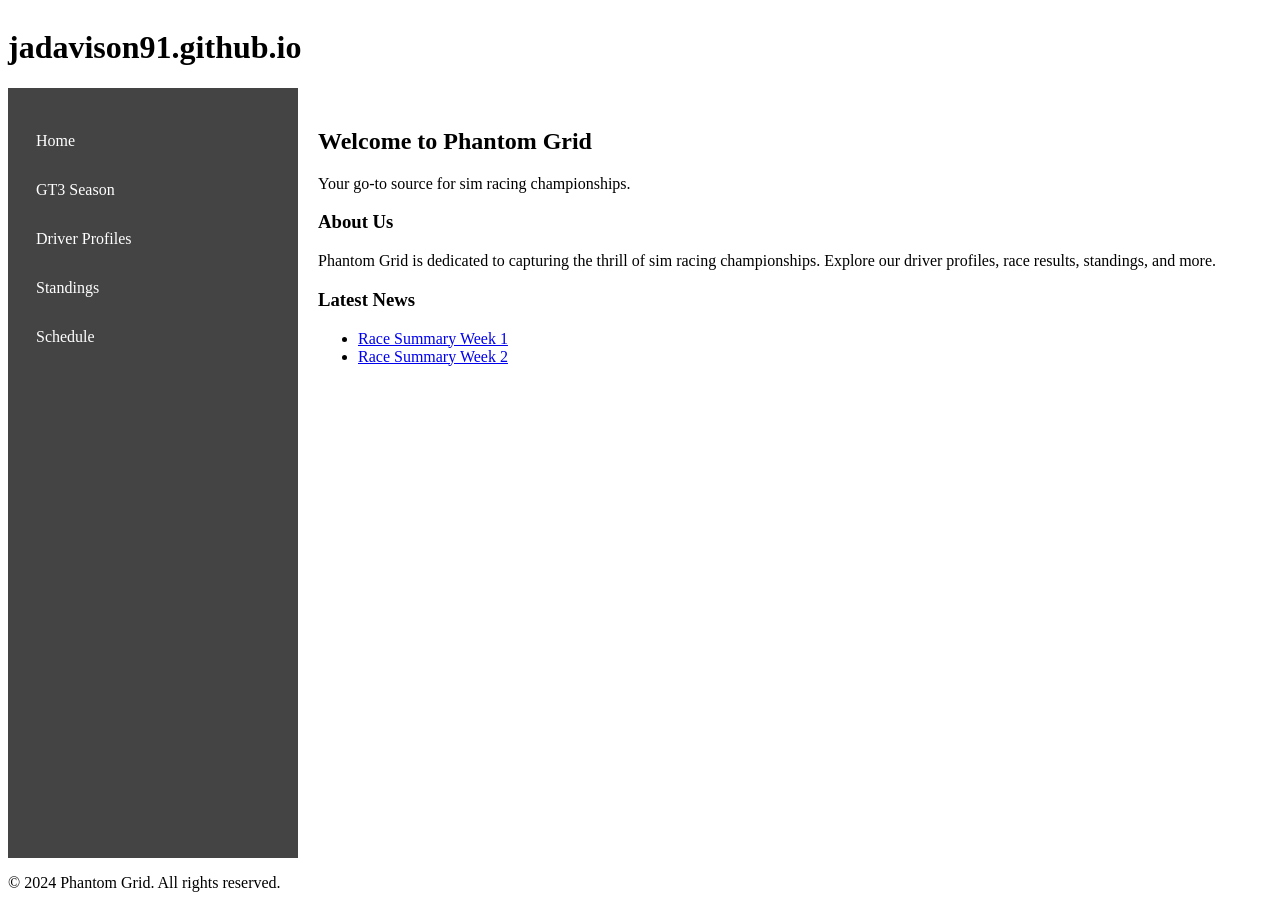
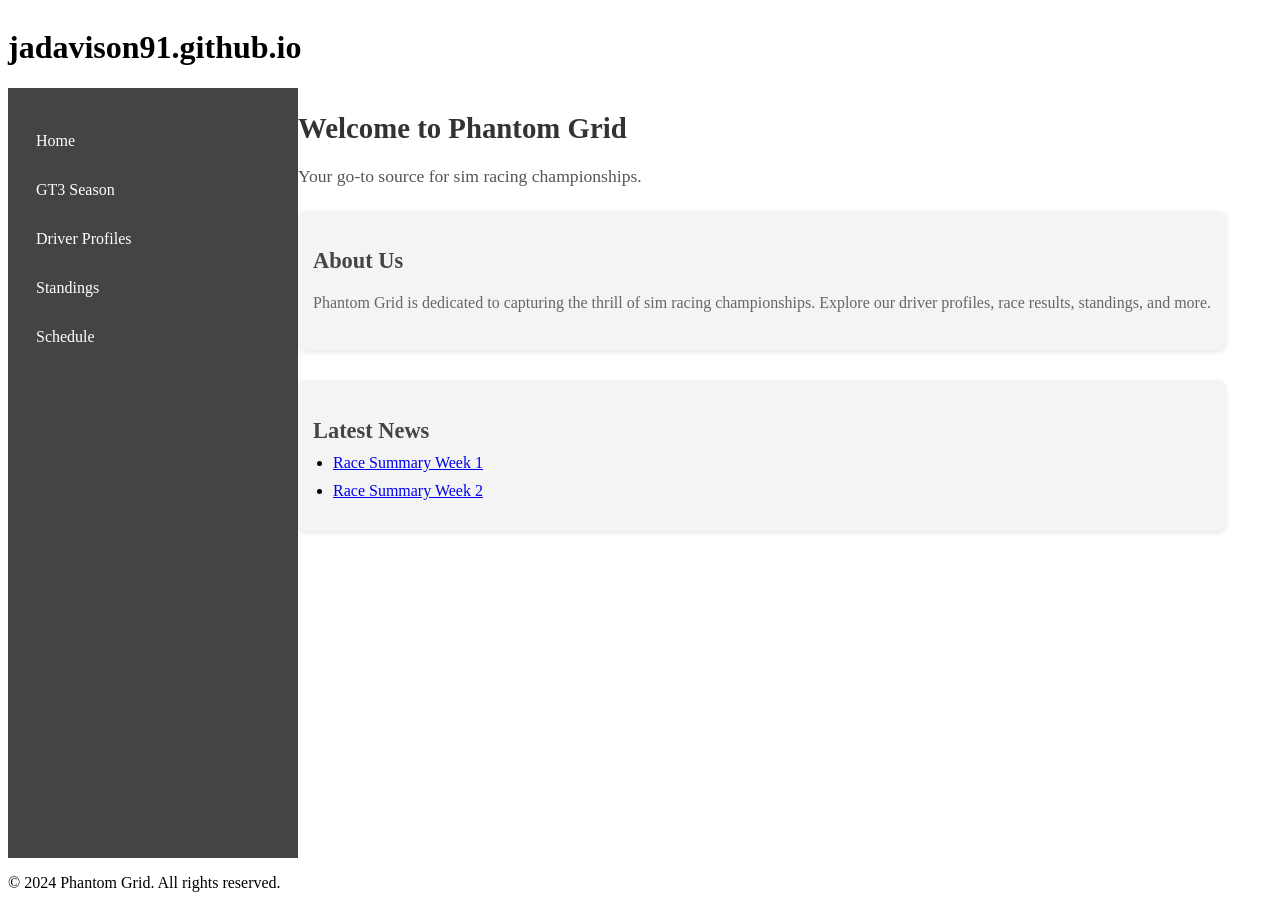
Before and after one commit to jadavison91/jadavison91.github.io, a Jekyll site: the page built from phantom.html, in a window 1280 px wide. Built offline with Jekyll 4.4.1, drawn with Linux system fonts in a browser that asks for light colours.

Commit message:
updated content style in css

```diff
--- a/assets/css/styles.css
+++ b/assets/css/styles.css
@@ -44,8 +44,46 @@ aside nav ul li a:hover {
     background-color: #666;
 }
 
-/* Main Content Styling */
-main {
-    flex: 1; /* Makes the main content take up remaining space */
-    padding: 20px;
-    backgro
+/* Content Text Styling */
+main h2 {
+    color: #333;
+    font-size: 1.8em;
+    margin-bottom: 15px;
+}
+
+main p {
+    font-size: 1.1em;
+    line-height: 1.6;
+    color: #555;
+    margin-bottom: 20px;
+}
+
+main section {
+    margin-bottom: 30px;
+    padding: 15px;
+    background-color: #f4f4f4;
+    border-radius: 8px;
+    box-shadow: 0 2px 5px rgba(0, 0, 0, 0.1);
+}
+
+main section h3 {
+    color: #444;
+    font-size: 1.4em;
+    margin-bottom: 10px;
+}
+
+main section p {
+    font-size: 1em;
+    color: #666;
+}
+
+/* List Styling */
+main ul {
+    list-style-type: disc;
+    padding-left: 20px;
+    margin-top: 10px;
+}
+
+main ul li {
+    margin-bottom: 10px;
+}
```
